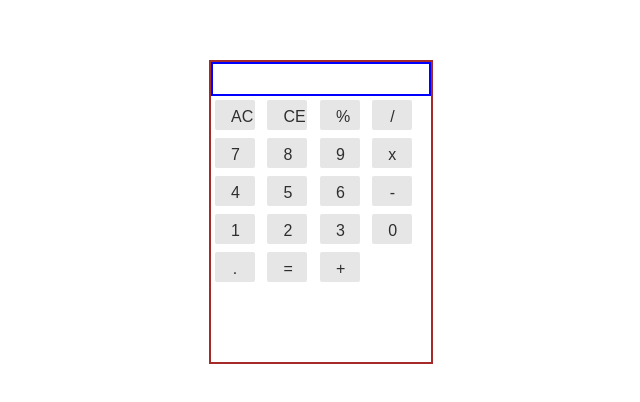
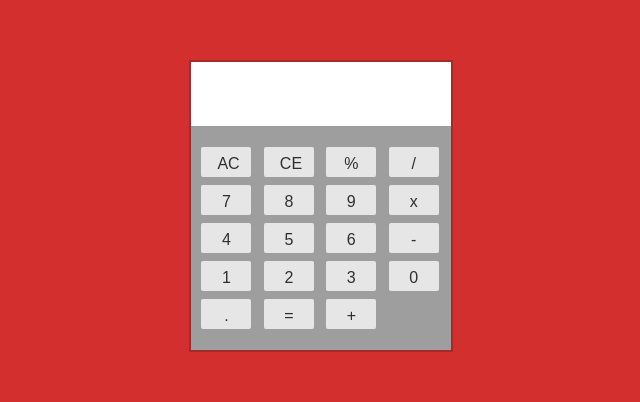
Before and after one commit to Azdrian/simpleCalculator, a plain HTML site: page index.html in a window 1280 px wide. Shown: the whole page, without its empty margins (319-959 px from the left). Drawn offline with nearby package versions, Linux system fonts and the light colour scheme.

Commit message:
added color to calculator and page's background

```diff
--- a/css/styles.css
+++ b/css/styles.css
@@ -5,22 +5,33 @@
  *main.css
  */
 
-
+body {
+    background-color: #D32F2F;
+}
 .wrapper {
   margin-top: 60px;
 }
 
 
 .calculator {
+
+    background-color: #9E9E9E;
     margin: 0 auto;
-    width: 220px;
-    height: 300px;
+    width: 260px;
+    height: 300 px;
     border: 2px solid brown;
 }
 
+.buttonContainer {
+    margin-top: 17px;
+    margin-left: 6.4px;
+    margin-bottom: 17px;
+}
+
 #output {
-    border: 2px solid blue;
-    height: 30px;
+    background-color: white;
+    border: 2px solid white;
+    height: 60px;
 }
 
 /*
@@ -33,7 +44,8 @@ button {
 }
 */
 button {
-    width: 40px;
+    width: 50px;
     height: 30px;
     margin: 4px;
+    padding-left: 5px;
 }
--- a/index.html
+++ b/index.html
@@ -12,6 +12,7 @@
         <div class="wrapper">
             <div class="calculator">
                 <div id="output"></div>
+                <div class="buttonContainer">
                 <button id="AC" class="pure-button" type="button">AC</button>
                 <button id="CE" class="pure-button" type="button">CE</button>
                 <button id="%"  class="pure-button" type="button">%</button>
@@ -32,7 +33,7 @@
                 <button id="="  class="pure-button" type="button">=</button>
                 <button id="+"  class="pure-button" type="button">+</button>
             </div>
-
+</div>
         </div>
         <script src="https://cdnjs.cloudflare.com/ajax/libs/jquery/3.2.1/jquery.min.js"> </script>
 
```
